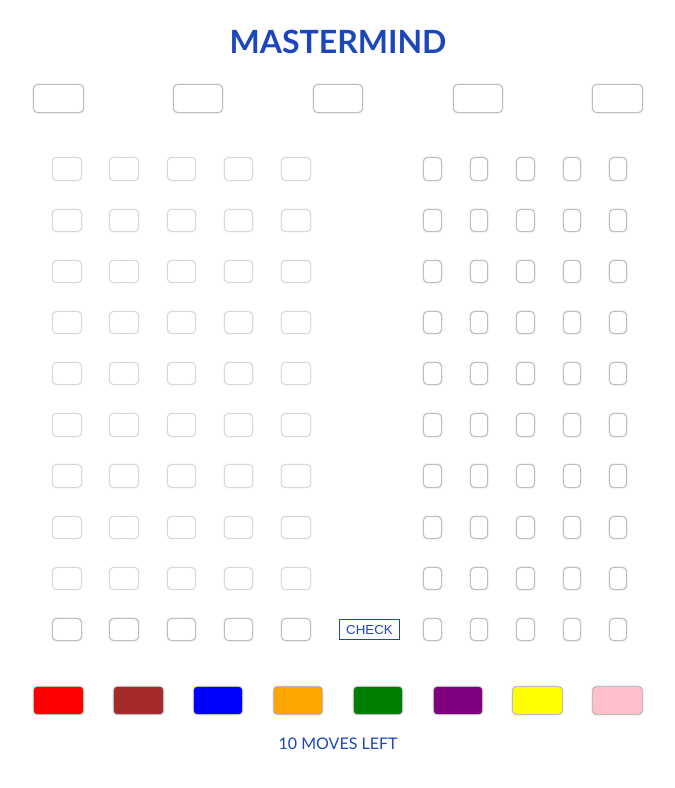
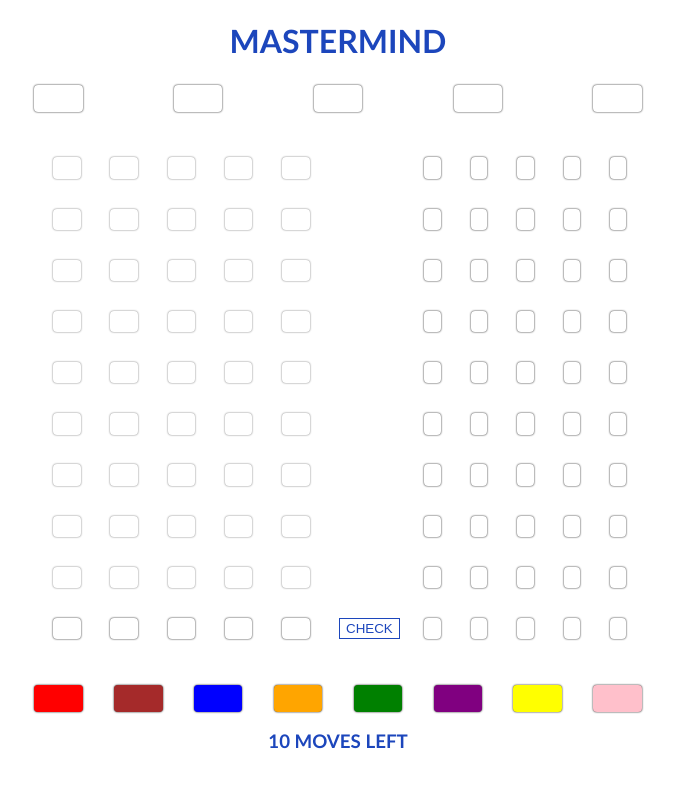
Before and after one commit to satheesh-chandran/master-mind-react, a React (Create React App) app: page / in a window 1280 px wide. Shown: the top 788 px of the page, without its empty margins (302-977 px from the left). Built offline with nearby package versions, Linux system fonts and the light colour scheme.

Commit message:
Fixed bug in submiting white colors

```diff
--- a/src/components/PlayRow.js
+++ b/src/components/PlayRow.js
@@ -1,17 +1,18 @@
 import React from 'react';
 import PlayHole from './PlayHole';
 import range from '../utils/range';
+const { NUM_OF_COLORS } = require('../utils/constants');
 
 class PlayRow extends React.Component {
   constructor(props) {
     super(props);
-    this.state = { colors: new Array(5) };
+    this.state = { colors: new Array(NUM_OF_COLORS) };
     this.storeColors = this.storeColors.bind(this);
     this.submitColors = this.submitColors.bind(this);
   }
 
   submitColors() {
-    if (this.state.colors.filter(color => color).length !== 5)
+    if (this.state.colors.filter(color => color).length !== NUM_OF_COLORS)
       return alert('Fill The Colors');
     this.props.checkColors(this.state.colors, this.props.parentId);
   }
@@ -26,7 +27,7 @@ class PlayRow extends React.Component {
 
   render() {
     const { parentId, color, turn, isGameOver } = this.props;
-    const holes = range(0, 5).map(id => (
+    const holes = range(0, NUM_OF_COLORS).map(id => (
       <PlayHole
         key={`${parentId}_${id}`}
         color={color}
--- a/src/components/ResultBoard.js
+++ b/src/components/ResultBoard.js
@@ -1,9 +1,10 @@
 import React from 'react';
 import ResultRow from './ResultRow';
 import range from '../utils/range';
+const { CHANCES } = require('../utils/constants');
 
 const ResultBoard = function ({ checkResult }) {
-  const rows = range(0, 10).map(key => (
+  const rows = range(0, CHANCES).map(key => (
     <ResultRow key={`result_${key}`} parentId={key} result={checkResult[key]} />
   ));
   return <div className='resultBoard'>{rows}</div>;
--- a/src/components/ResultRow.js
+++ b/src/components/ResultRow.js
@@ -1,13 +1,14 @@
 import React from 'react';
 import Hole from './Hole';
 import range from '../utils/range';
+const { NUM_OF_COLORS } = require('../utils/constants');
 
 const createList = (length, fill) => new Array(length).fill(fill);
 
 const ResultRow = function ({ result }) {
   const [presence, exact] = result || [0, 0];
   const colors = createList(exact, 'red').concat(createList(presence, '#ddd'));
-  const holes = range(0, 5).map(key => (
+  const holes = range(0, NUM_OF_COLORS).map(key => (
     <Hole key={`resultHole_${key}`} color={colors[key] || 'white'} />
   ));
   return <div className='resultRow'>{holes}</div>;
--- a/src/components/controller.js
+++ b/src/components/controller.js
@@ -4,6 +4,7 @@ import SourceRow from './SourceRow';
 import PlayBoard from './PlayBoard';
 import ResultBoard from './ResultBoard';
 import sourceColors from '../utils/sourceColors';
+const { CHANCES, NUM_OF_COLORS } = require('../utils/constants');
 
 const getRandomNumber = (min, max) => {
   const randomNumber = Math.random() * (max - min);
@@ -13,17 +14,16 @@ const getRandomNumber = (min, max) => {
 const getCodeColor = function () {
   const colorCopy = sourceColors.slice();
   const codeColor = [];
-  while (codeColor.length < 5) {
+  while (codeColor.length < NUM_OF_COLORS) {
     const colorIndex = getRandomNumber(0, colorCopy.length);
     codeColor.push(colorCopy[colorIndex]);
     colorCopy.splice(colorIndex, 1);
   }
-  console.log(codeColor);
   return codeColor;
 };
 
 const parseStatusText = function (moves, isGameOver, isWon) {
-  let innerText = `${10 - moves} MOVES LEFT`;
+  let innerText = `${CHANCES - moves} MOVES LEFT`;
   if (isGameOver) innerText = 'YOU LOST';
   if (isWon) innerText = 'YOU WON';
   return innerText;
@@ -35,7 +35,7 @@ class Controller extends React.Component {
     this.state = {
       turn: 0,
       isWon: false,
-      color: 'white',
+      color: undefined,
       checkResult: [],
       isGameOver: false
     };
@@ -46,18 +46,16 @@ class Controller extends React.Component {
 
   checkColors(colors, rowId) {
     if (this.state.turn !== rowId) return;
-    if (this.state.turn >= 9) this.setState({ isGameOver: true });
+    if (this.state.turn >= CHANCES - 1) this.setState({ isGameOver: true });
     const result = [0, 0];
     colors.forEach(color => this.codeColor.includes(color) && result[0]++);
     colors.forEach((color, index) => {
       return color === this.codeColor[index] && result[0]-- && result[1]++;
     });
-    if (result[1] === 5) this.setState({ isWon: true, isGameOver: true });
+    if (result[1] === NUM_OF_COLORS)
+      this.setState({ isWon: true, isGameOver: true });
     const { turn, checkResult } = this.state;
-    this.setState({
-      checkResult: checkResult.concat([result]),
-      turn: turn + 1
-    });
+    this.setState({ checkResult: [...checkResult, result], turn: turn + 1 });
   }
 
   selectColor(color) {
@@ -84,7 +82,7 @@ class Controller extends React.Component {
           isGameOver={isGameOver}
           onClick={this.selectColor}
         />
-        <p>{parseStatusText(turn, isGameOver, isWon)}</p>
+        <h3>{parseStatusText(turn, isGameOver, isWon)}</h3>
       </div>
     );
   }
--- a/src/components/playBoard.js
+++ b/src/components/playBoard.js
@@ -2,8 +2,10 @@ import React from 'react';
 import PlayRow from './PlayRow';
 import range from '../utils/range';
 
+const { CHANCES } = require('../utils/constants');
+
 const PlayBoard = function ({ color, turn, checkColors, isGameOver }) {
-  const rows = range(0, 10).map(key => (
+  const rows = range(0, CHANCES).map(key => (
     <PlayRow
       key={key}
       parentId={key}
--- a/src/game.css
+++ b/src/game.css
@@ -59,11 +59,11 @@
   justify-content: space-evenly;
 }
 
-p {
+h3 {
   margin: 0;
 }
 
-p, h1 {
+h3, h1 {
   color: #1c46bc;
 }
 
--- /dev/null
+++ b/src/utils/constants.js
@@ -0,0 +1 @@
+module.exports = { CHANCES: 10, NUM_OF_COLORS: 5 };
```
